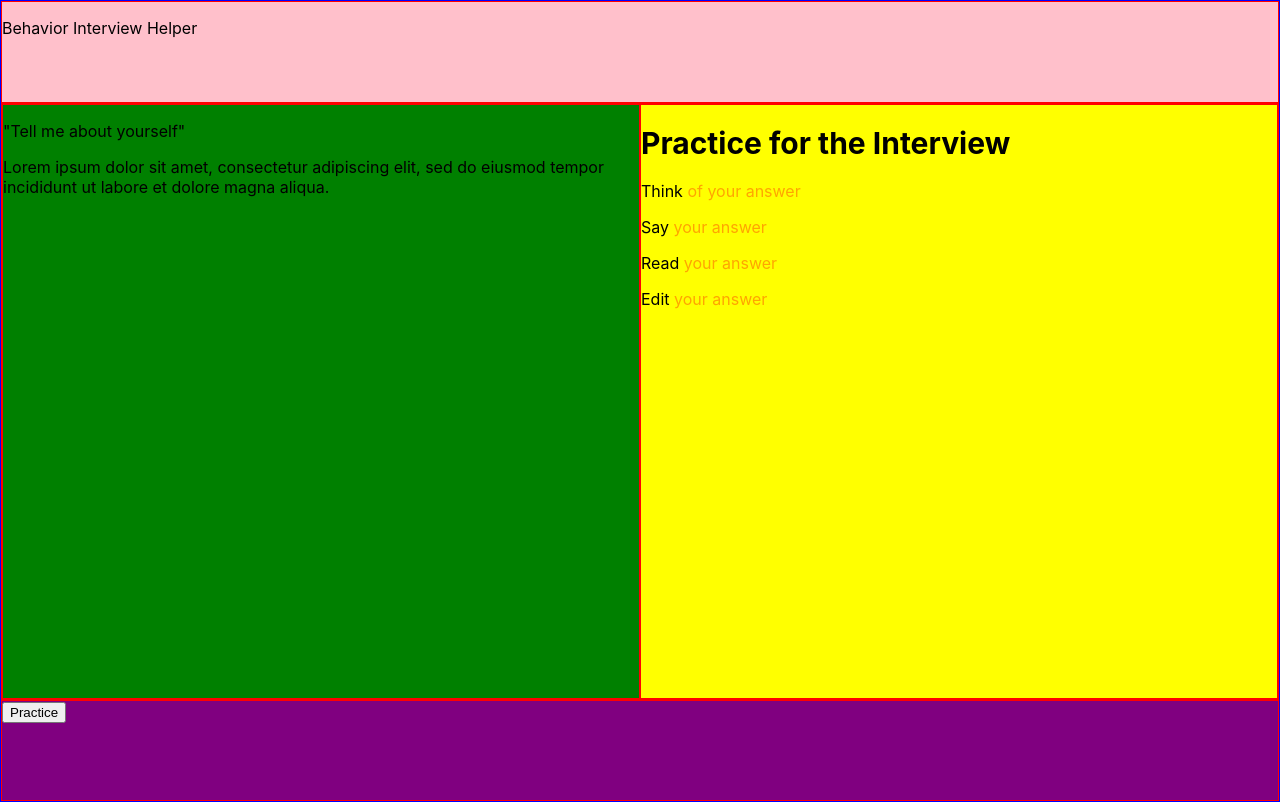
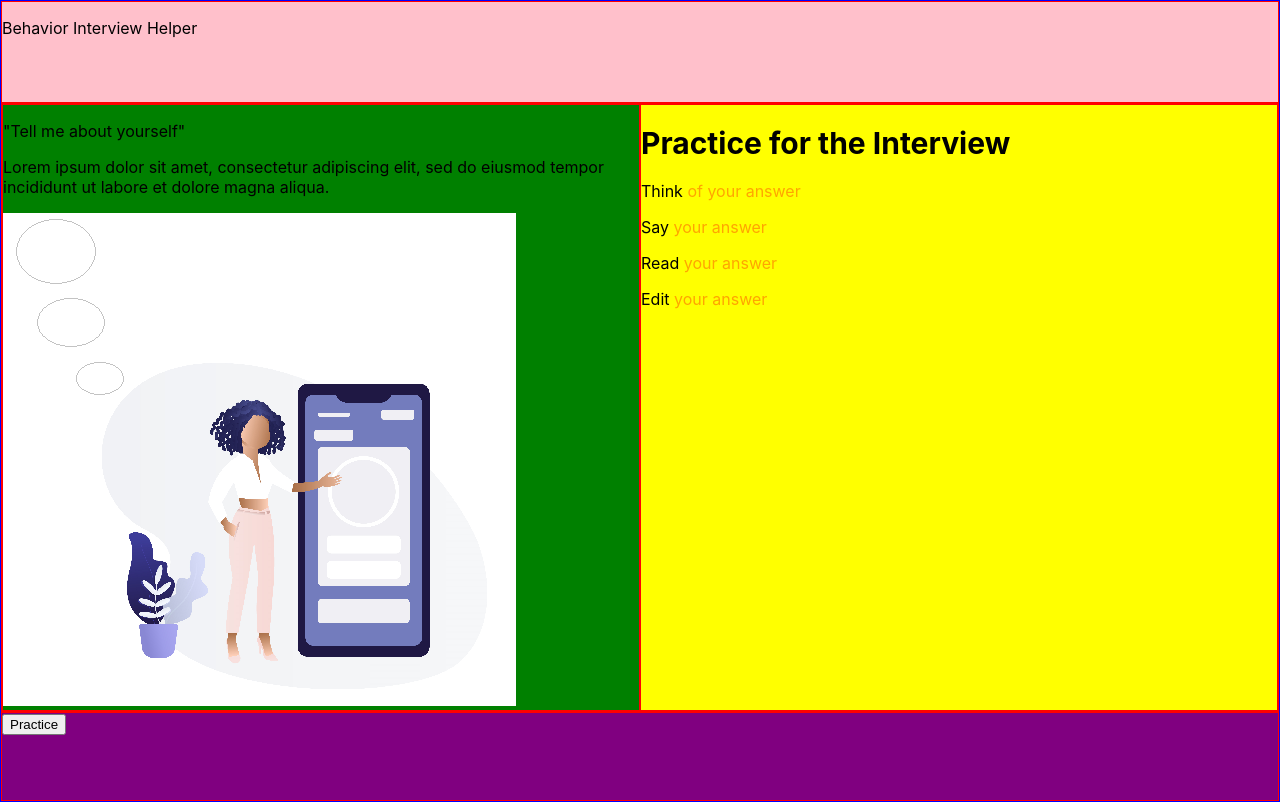
Before and after one commit to jcsmileyjr/behavior-interview-helper, a React (Create React App) app in the folder interview-helper/: page / in a window 1280 px wide. Built offline with nearby package versions, Linux system fonts and the light colour scheme.

Commit message:
Bug: Missing image on landing page

```diff
--- a/interview-helper/src/pages/landingPage/LandingPage.js
+++ b/interview-helper/src/pages/landingPage/LandingPage.js
@@ -28,6 +28,7 @@ const LandingPage = () => {
             <picture>
               <source media="(max-width:500px)" srcset={smallSpeaker} />
               <source media="(min-width:501px)" srcset={largeSpeaker} />
+              <img src={largeSpeaker} alt="" />
             </picture>
           </div>
           <div className="landingPage__contentText--container">
```
